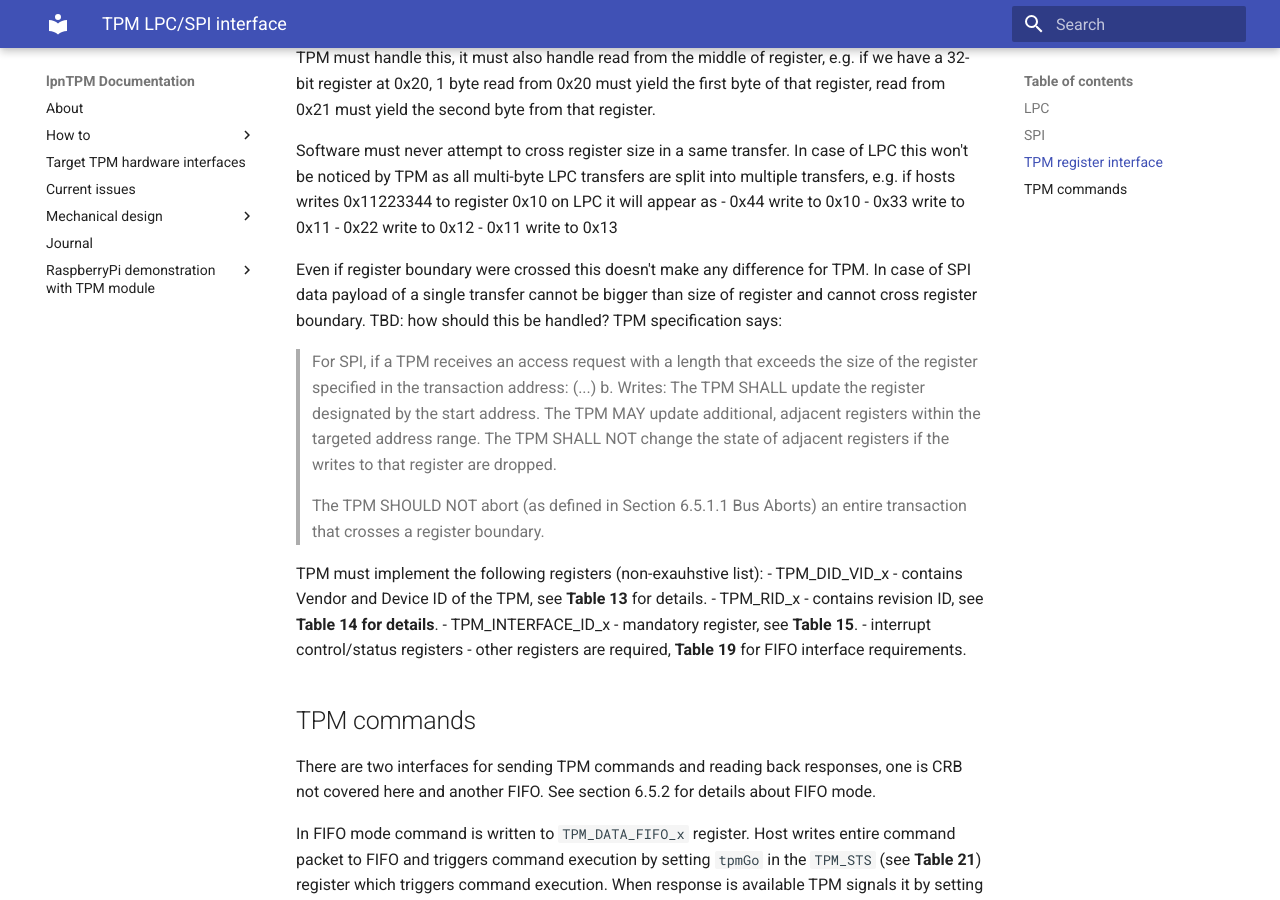
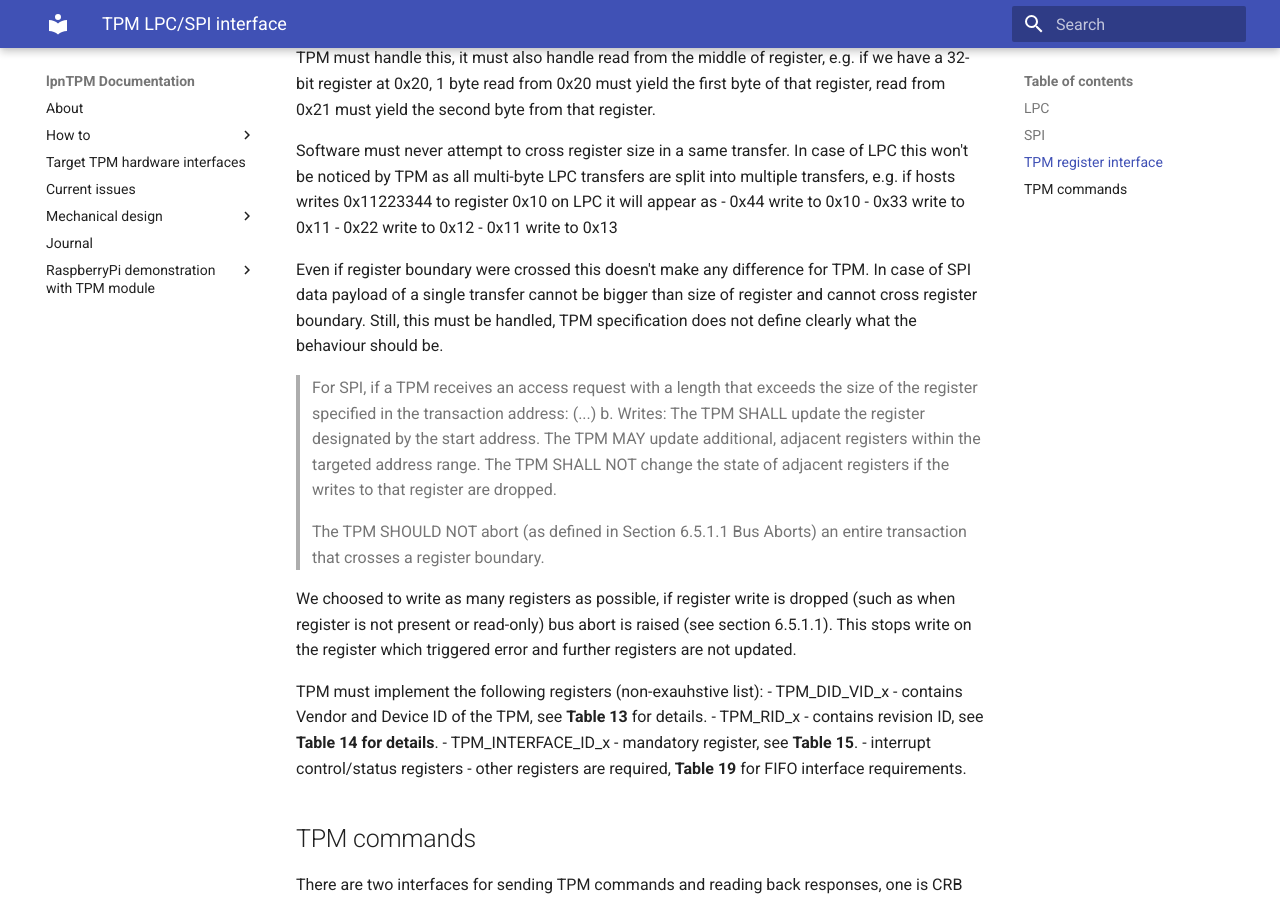
Before and after one commit to lpn-plant/lpntpm-docs, an MkDocs documentation site: the page built from docs/tpm_lpc_spi_interface.md, in a window 1280 px wide and 900 px high, scrolled down 3575 px. Built offline with MkDocs 1.6.1 and Material for MkDocs 9.7.7, drawn with Linux system fonts in a browser that asks for light colours.

Commit message:
docs/tpm_lpc_spi_interface.md: define the behavior when writing multiple registers

```diff
--- a/docs/tpm_lpc_spi_interface.md
+++ b/docs/tpm_lpc_spi_interface.md
@@ -104,8 +104,8 @@ it will appear as
 
 Even if register boundary were crossed this doesn't make any difference for TPM.
 In case of SPI data payload of a single transfer cannot be bigger than size of
-register and cannot cross register boundary.
-TBD: how should this be handled? TPM specification says:
+register and cannot cross register boundary. Still, this must be handled, TPM
+specification does not define clearly what the behaviour should be.
 > For SPI, if a TPM receives an access request with a length that exceeds the
 > size of the register specified in the transaction address:
 > (...)
@@ -119,6 +119,10 @@ TBD: how should this be handled? TPM specification says:
 > The TPM SHOULD NOT abort (as defined in Section 6.5.1.1 Bus Aborts) an entire
 > transaction that crosses a register boundary.
 
+We choosed to write as many registers as possible, if register write is dropped
+(such as when register is not present or read-only) bus abort is raised (see
+section 6.5.1.1). This stops write on the register which triggered error and
+further registers are not updated.
 
 TPM must implement the following registers (non-exauhstive list):
 - TPM_DID_VID_x - contains Vendor and Device ID of the TPM, see **Table 13** for
```
